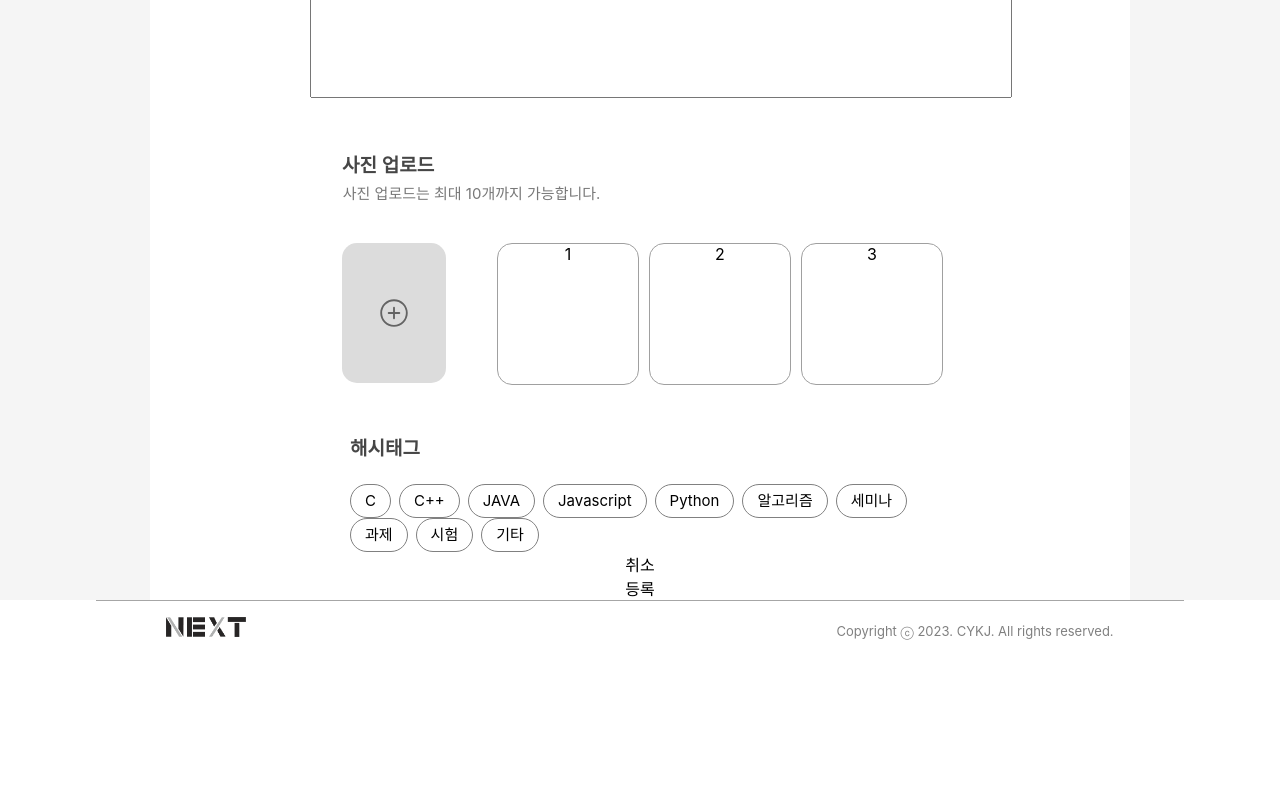
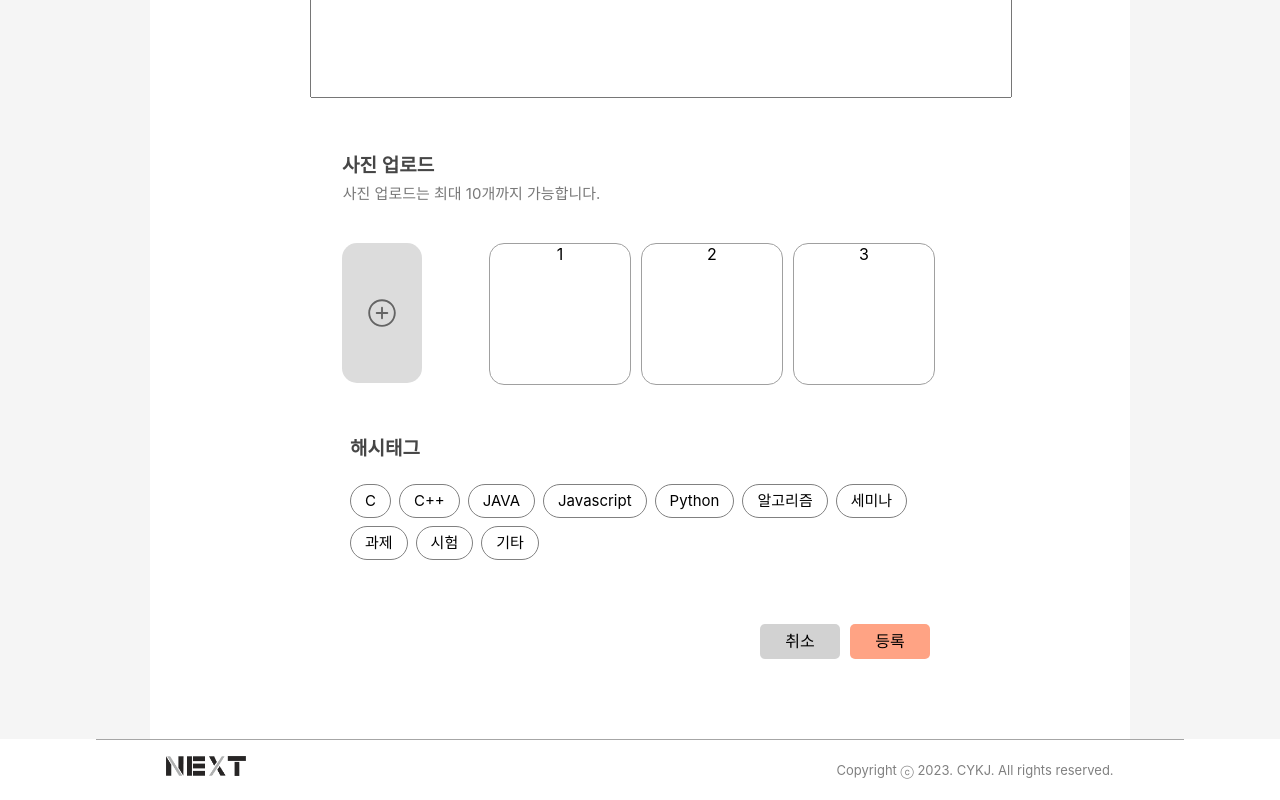
Before and after one commit to See-You-NeXT/thank-you-next-FE, a React (Create React App) app in the folder next/: page /writePost in a window 1280 px wide. Shown: the part 650-1450 px from the top of the page. Before the commit the page ends 1311 px from the top, so only its background shows below. Built offline with nearby package versions, Linux system fonts and the light colour scheme; some icons are missing.

Commit message:
feat: 글쓰기페이지 디자인 완성

```diff
--- a/next/src/components/Hashtag.css
+++ b/next/src/components/Hashtag.css
@@ -2,8 +2,6 @@
     display: flex;
     flex-wrap: wrap;
     align-content: space-evenly;
-    /* margin-bottom: 5vh;
-    margin-left: 30vh; */
 }
 
 .hashItems{
@@ -14,6 +12,7 @@
     font-size: 15px;
     padding: 0 14px 0 14px;
     margin-right: 1vh;
+    margin-bottom: 1vh;
     cursor: pointer;
 
 }
@@ -26,6 +25,7 @@
     font-size: 15px;
     padding: 0 14px 0 14px;
     margin-right: 1vh;
+    margin-bottom: 1vh;
     cursor: pointer;
     background-color: #ffefe9;
 }
--- a/next/src/pages/WritePost.module.css
+++ b/next/src/pages/WritePost.module.css
@@ -120,7 +120,7 @@
     display: flex;
     justify-content: center;
     align-items: center;
-    margin: 4vh 2vh 0 5vh;
+    margin: 4vh 3vh 0 5vh;
 }
 
 .selectingPicBox svg{
@@ -147,15 +147,17 @@
 .leftArrow{
     color: rgb(100, 100, 100);
     align-self: center;
+    margin-right: 1vh;
 }
 
 .rightArrow{
     color: rgb(100, 100, 100);
     align-self: center;
+    margin-left: 1vh;
 }
 
 .hashtagArea{
-    margin: 6vh 20vh 0 20vh;
+    margin: 6vh 20vh 7vh 20vh;
 }
 
 .hashtagTitle{
@@ -170,3 +172,30 @@
     margin: 3vh 0 0 5vh;
 
 }
+
+.btnArea{
+    margin: 6vh 20vh 0vh 20vh;
+    padding-bottom: 10vh;
+    display: flex;
+    justify-content: end;
+}
+
+.cancelBtn{
+    background-color: rgb(210, 210, 210);
+    width: 80px;
+    height: 35px;
+    line-height: 35px;
+    border-radius: 5px;
+    cursor: pointer;
+    margin-right: 10px;
+}
+
+.uploadBtn{
+    background-color: #ffa384;
+    width: 80px;
+    height: 35px;
+    line-height: 35px;
+    border-radius: 5px;
+    cursor: pointer;
+    margin-right: 5vh;
+}
```
